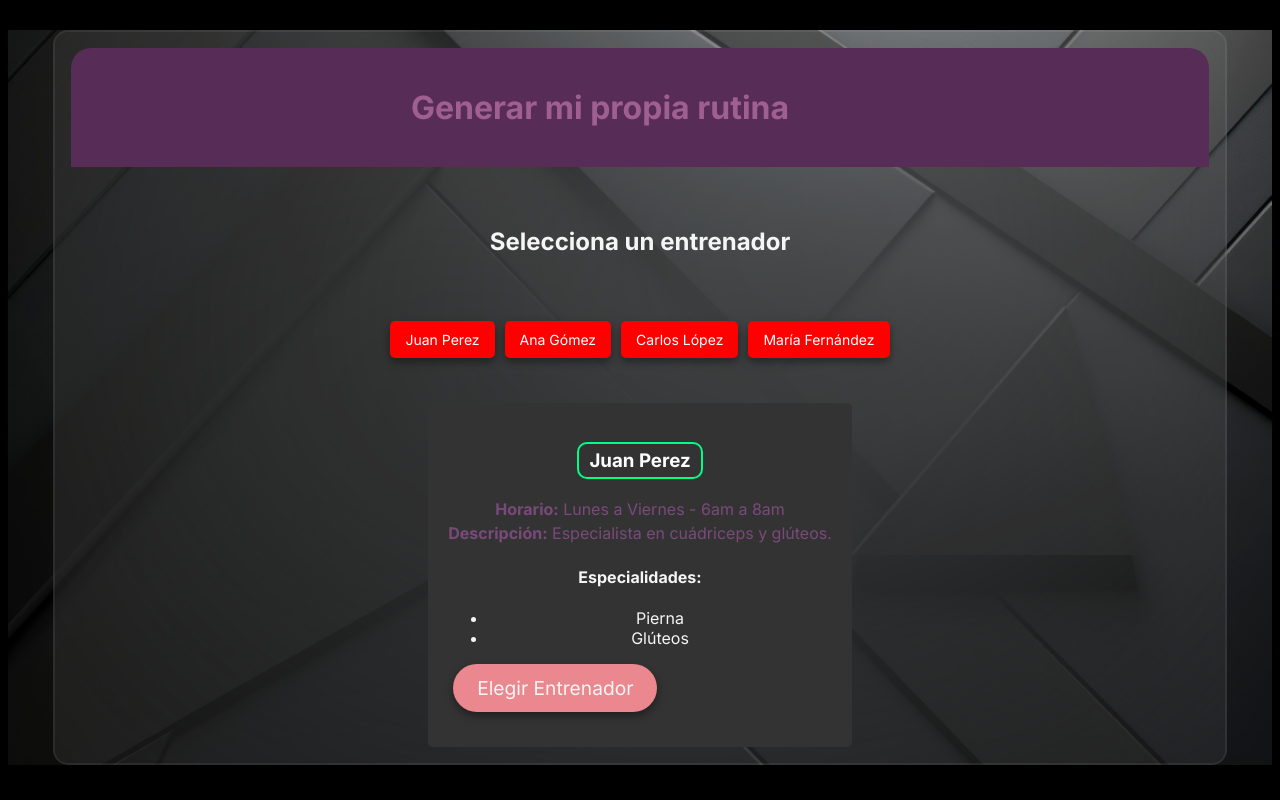
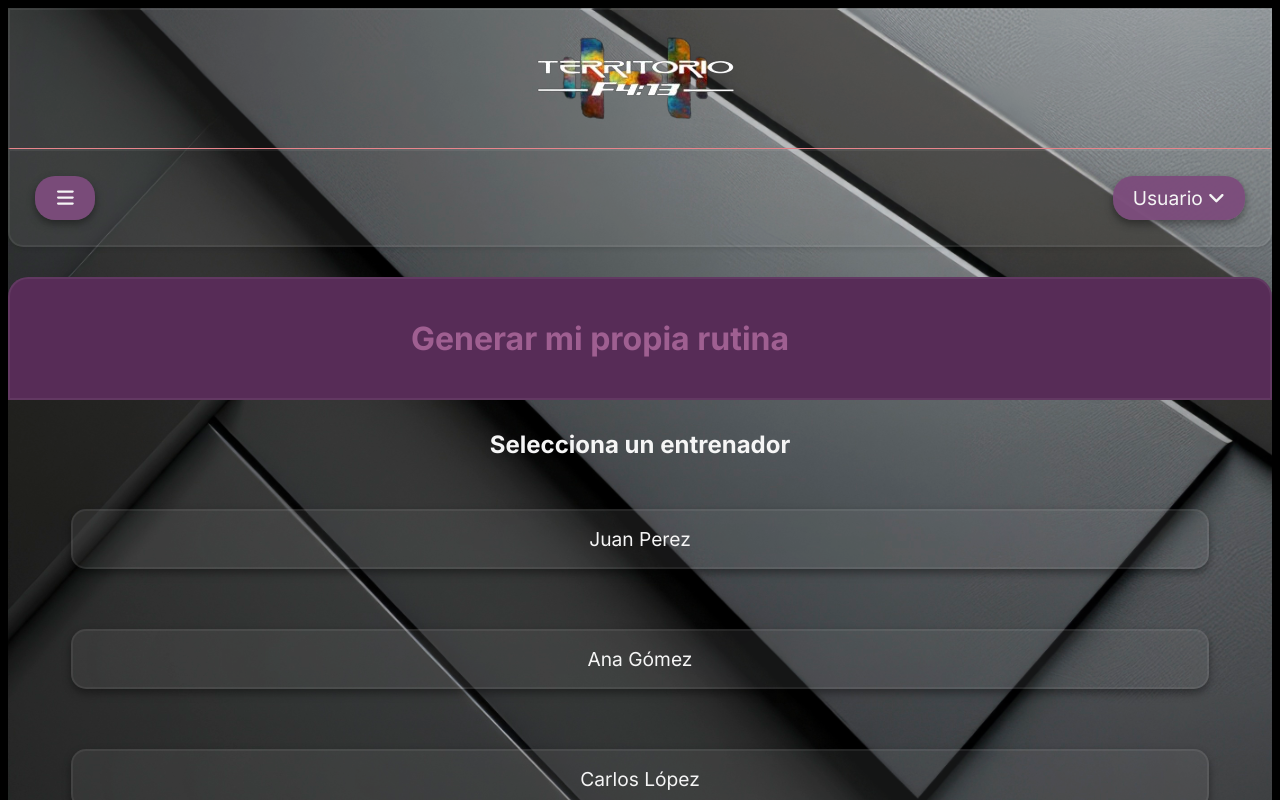
Before and after one commit to Ferchox/componentes, a React (Vite) app: page /Entrenadores in a window 1280 px wide. Both pictures are taken after a click on the button "Juan Perez". Shown: the top 800 px of the page. Built offline with nearby package versions, Linux system fonts and the light colour scheme; no server answers.

Commit message:
primercommit

```diff
--- /dev/null
+++ b/src/components/PantallaEntrenador/moleculas/BotonesEntrenador.jsx
@@ -0,0 +1,15 @@
+import React from 'react';
+
+function BotonesEntrenador({ entrenadores, mostrarInfoEntrenador }) {
+  return (
+    <div className="button-container">
+      {entrenadores.map(entrenador => (
+        <button key={entrenador.nombre} onClick={() => mostrarInfoEntrenador(entrenador)}>
+          {entrenador.nombre}
+        </button>
+      ))}
+    </div>
+  );
+}
+
+export default BotonesEntrenador;
--- /dev/null
+++ b/src/components/PantallaEntrenador/moleculas/InformacionEntrenador.jsx
@@ -0,0 +1,20 @@
+import React from 'react';
+
+function InformacionEntrenador({ entrenador, seleccionarEntrenador }) {
+  return (
+    <div className="trainer-info">
+      <h3>{entrenador.nombre}</h3>
+      <p><strong>Horario:</strong> {entrenador.horario}</p>
+      <p><strong>Descripción:</strong> {entrenador.descripcion}</p>
+      <h4>Especialidades:</h4>
+      <ul>
+        {entrenador.especialidades.map(especialidad => (
+          <li key={especialidad}>{especialidad}</li>
+        ))}
+      </ul>
+      <button onClick={() => seleccionarEntrenador(entrenador)}>Elegir Entrenador</button>
+    </div>
+  );
+}
+
+export default InformacionEntrenador;
--- /dev/null
+++ b/src/components/PantallaEntrenador/organismos/Entrenadores.css
@@ -0,0 +1,92 @@
+body {
+    font-family: Arial, sans-serif;
+    background-color: #000;
+    color: white;
+    text-align: center;
+    padding: 20px;
+  }
+
+  .AppEntrenador {
+    text-align: center;
+  }
+
+  .button-container {
+    display: flex;
+    flex-wrap: wrap;
+    justify-content: center;
+    margin-top: 20px;
+  }
+
+  .button-container button {
+    display: flex;
+    flex-direction: column;
+    align-items: center;
+    border: 2px solid #fafafa10;
+    background: #fafafa10;
+    backdrop-filter: blur(10rem);
+    padding: 1rem;
+    border-radius: 15px;
+    width: 90%;
+    margin: 30px auto;
+    position: relative;
+    z-index: 1;
+  }
+
+  .button-container button:hover {
+    border: 2px solid #fafafa10;
+    background: #fafafa10;
+  }
+
+  .trainer-container {
+    margin-top: 20px;
+  }
+
+  .trainer-container button {
+    display: flex;
+    flex-direction: column;
+    align-items: center;
+    border: 2px solid #fafafa10;
+    background: #fafafa10;
+    backdrop-filter: blur(10rem);
+    padding: 1rem;
+    border-radius: 15px;
+    width: 90%;
+    margin: 30px auto;
+    position: relative;
+    z-index: 1;
+  }
+
+  .trainer-container button:hover {
+    border: 2px solid #fafafa10;
+    background: #fafafa10;
+  }
+
+  .trainer-info {
+    display: flex;
+    flex-direction: column;
+    align-items: center;
+    border: 2px solid #fafafa10;
+    background: #fafafa10;
+    backdrop-filter: blur(10rem);
+    padding: 1rem;
+    border-radius: 15px;
+    width: 90%;
+    margin: 30px auto;
+    position: relative;
+    z-index: 1;
+  }
+
+  .header {
+    display: flex;
+    flex-direction: column;
+    align-items: center;
+    border: 2px solid #fafafa10;
+    background: #fafafa10;
+    backdrop-filter: blur(10rem);
+    padding: 1rem;
+    border-radius: 15px;
+    width: 90%;
+    margin: 30px auto;
+    position: relative;
+    z-index: 1;
+  }
--- /dev/null
+++ b/src/components/PantallaEntrenador/organismos/Entrenadores.jsx
@@ -0,0 +1,59 @@
+import React, { useState } from 'react';
+import BotonesEntrenadores from '../moleculas/BotonesEntrenador';
+import InfoEntrenador from '../moleculas/InformacionEntrenador';
+import './Entrenadores.css'
+
+const entrenadores = [
+  {
+    nombre: 'Juan Perez',
+    horario: 'Lunes a Viernes - 6am a 8am',
+    descripcion: 'Especialista en cuádriceps y glúteos.',
+    especialidades: ['Pierna', 'Glúteos']
+  },
+  {
+    nombre: 'Ana Gómez',
+    horario: 'Lunes a Viernes - 5pm a 7pm',
+    descripcion: 'Experta en fortalecimiento de pantorrillas.',
+    especialidades: ['Pantorrillas', 'Pierna']
+  },
+  {
+    nombre: 'Carlos López',
+    horario: 'Lunes a Viernes - 7am a 9am',
+    descripcion: 'Se enfoca en pectorales y deltoides.',
+    especialidades: ['Pecho', 'Hombro']
+  },
+  {
+    nombre: 'María Fernández',
+    horario: 'Lunes a Viernes - 6pm a 8pm',
+    descripcion: 'Entrenadora de pectorales superiores e inferiores.',
+    especialidades: ['Pecho', 'Espalda']
+  }
+  // Añadir más entrenadores si es necesario
+];
+
+function Entrenadores() {
+  const [entrenadorSeleccionado, setEntrenadorSeleccionado] = useState(null);
+
+  const mostrarInfoEntrenador = (entrenador) => {
+    setEntrenadorSeleccionado(entrenador);
+  };
+
+  const seleccionarEntrenador = (entrenador) => {
+    alert(`Has seleccionado a ${entrenador.nombre}`);
+  };
+
+  return (
+    <div className="AppEntrenador">
+      <div className="header">
+        <h1>Generar mi propia rutina</h1>
+      </div>
+      <h2>Selecciona un entrenador</h2>
+      <BotonesEntrenadores entrenadores={entrenadores} mostrarInfoEntrenador={mostrarInfoEntrenador} />
+      {entrenadorSeleccionado && (
+        <InfoEntrenador entrenador={entrenadorSeleccionado} seleccionarEntrenador={seleccionarEntrenador} />
+      )}
+    </div>
+  );
+}
+
+export default Entrenadores;
--- /dev/null
+++ b/src/components/PantallaEntrenador/pages/PEntrenador.css
@@ -0,0 +1,5 @@
+#root {
+    background-image: url('../../../assets/fondo-perfil.png');
+    background-size: cover;
+    background-position: center;
+}
--- /dev/null
+++ b/src/components/PantallaEntrenador/pages/PEntrenador.jsx
@@ -0,0 +1,19 @@
+import React from 'react'
+import PiePagina from '../../general/organismos/PiePagina'
+import Funciones from "../../PantallaEntrenador/organismos/Entrenadores"
+import Cabecera from '../../general/organismos/Cabecera'
+import BarraNavegacion from '../../general/organismos/BarraNavegacion'
+import './PEntrenador.css'
+
+const PEntrenador = () => {
+  return (
+    <>
+      <Cabecera />
+      <BarraNavegacion />
+      <Funciones/>
+      <PiePagina />
+    </>
+  )
+}
+
+export default PEntrenador
--- a/src/routes/Rutas.jsx
+++ b/src/routes/Rutas.jsx
@@ -5,7 +5,7 @@ import InicioSesionUsuario from '../components/inicioSesionUsuario/pages/InicioS
 import RegistroUsuario from '../components/registroUsuario/pages/Registro'
 import Chat from '../components/chat/pages/Chat'
 import CrearMetas from '../components/crearMetas/pages/CrearMeta'
-import Entrenadores from '../components/entrenadores/Entrenadores'
+import Entrenadores from '../components/PantallaEntrenador/pages/PEntrenador'
 import EvaluacionUsuario from '../components/evaluacionUsuario/pages/EvaluacionUsuario'
 import GenerarRutina from '../components/generarRutina/pages/GenerarRutina'
 import Metas from '../components/metas/pages/Metas'
```
